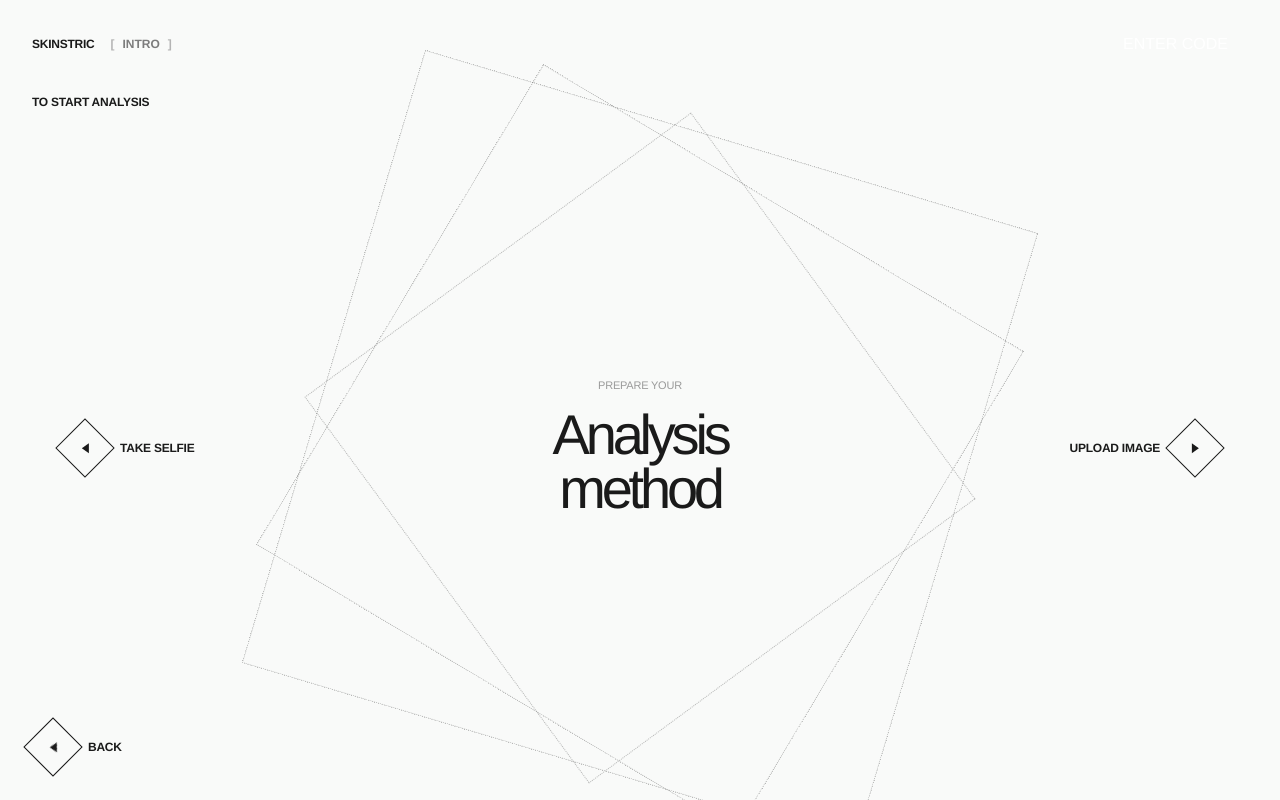
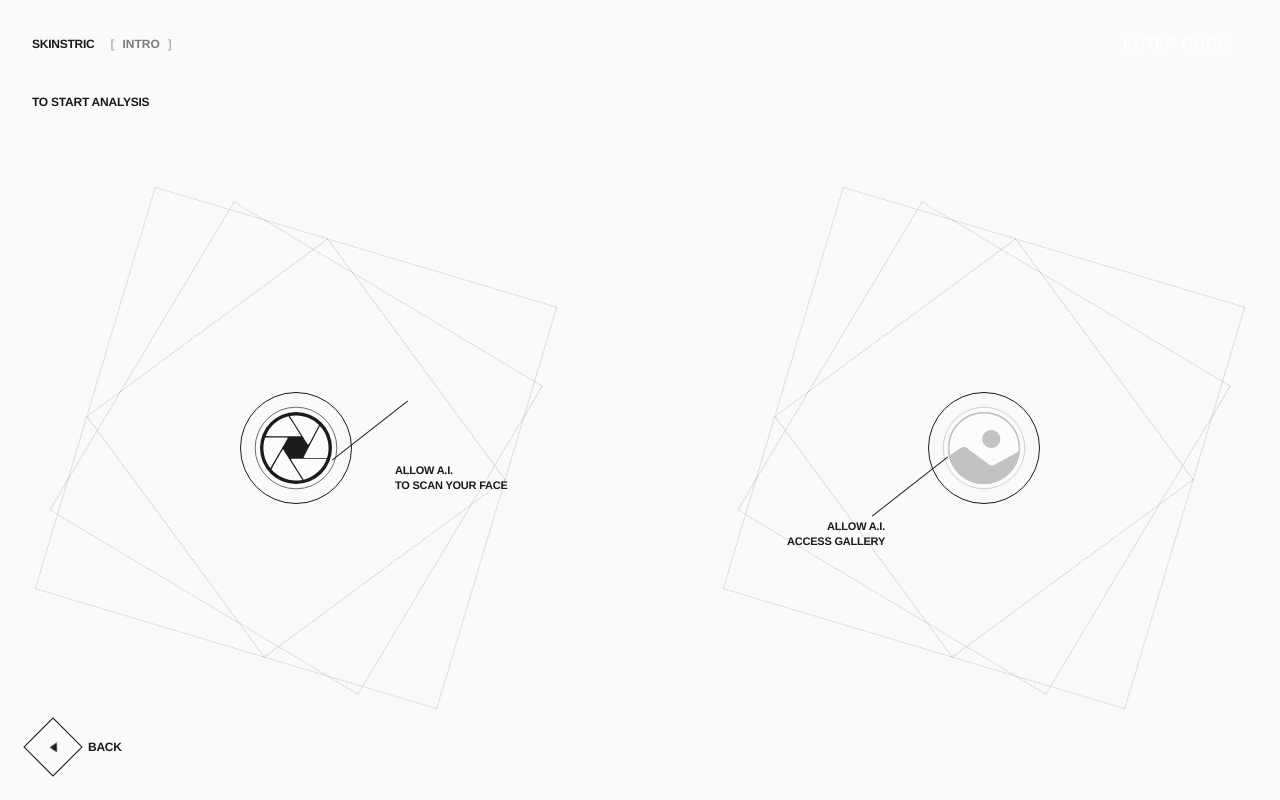
Before and after one commit to ddismuke4502/SkinstricAi_Dame, a Next.js app: page /select in a window 1280 px wide. Built offline with nearby package versions, Linux system fonts and the light colour scheme.

Commit message:
use figma icons on access screen

```diff
--- a/src/app/select/page.tsx
+++ b/src/app/select/page.tsx
@@ -1,8 +1,80 @@
+import Link from "next/link";
 import BottomNav from "@/components/layout/BottomNav";
 import PageShell from "@/components/layout/PageShell";
-import DiamondButton from "@/components/ui/DiamondButton";
-import RotatingDiamond from "@/components/ui/RotatingDiamond";
+import Image from "next/image";
 import { ROUTES } from "@/constants/routes";
+
+type AccessOptionProps = {
+  href: string;
+  type: "camera" | "gallery";
+};
+
+function AccessOption({ href, type }: AccessOptionProps) {
+  const isCamera = type === "camera";
+
+  return (
+    <Link
+      href={href}
+      className={[
+        "group relative grid h-80 w-[320px] place-items-center md:h-105 md:w-105",
+        isCamera ? "lg:-translate-x-8" : "lg:translate-x-8",
+      ].join(" ")}
+    >
+      <span className="diamond-frame rotate-slow w-[320px] opacity-80 md:w-105" />
+      <span className="diamond-frame rotate-medium w-70 opacity-80 md:w-90" />
+      <span className="diamond-frame rotate-fast w-60 opacity-80 md:w-75" />
+
+      <div className="relative z-10 grid place-items-center">
+        <div className="grid h-24 w-24 place-items-center rounded-full border border-[#1a1a1a] transition-transform duration-300 group-hover:scale-105 md:h-28 md:w-28">
+          <Image
+            src={
+              isCamera
+                ? "/assets/icons/camera-aperture.svg"
+                : "/assets/icons/gallery-icon.svg"
+            }
+            alt=""
+            width={96}
+            height={96}
+            className="h-20 w-20 object-contain md:h-24 md:w-24"
+            aria-hidden="true"
+          />
+        </div>
+
+        <div
+          className={[
+            "absolute hidden h-px w-24 bg-[#1a1a1a] md:block",
+            isCamera
+              ? "left-17.5 top-8.75 rotate-[-38deg] md:left-20.5 md:top-9.5"
+              : "right-17.5 top-21.25 rotate-[-38deg] md:right-20.5 md:top-23.5",
+          ].join(" ")}
+        />
+
+        <p
+          className={[
+            "absolute w-40 text-[11px] font-semibold uppercase leading-snug tracking-[-0.02em] text-[#1a1a1a]",
+            isCamera
+              ? "left-33.75 top-16 text-left md:left-38.75 md:top-18"
+              : "right-33.75 top-28 text-right md:right-38.75 md:top-32",
+          ].join(" ")}
+        >
+          {isCamera ? (
+            <>
+              ALLOW A.I.
+              <br />
+              TO SCAN YOUR FACE
+            </>
+          ) : (
+            <>
+              ALLOW A.I.
+              <br />
+              ACCESS GALLERY
+            </>
+          )}
+        </p>
+      </div>
+    </Link>
+  );
+}
 
 export default function SelectPage() {
   return (
@@ -13,54 +85,14 @@
         </div>
 
         <div className="flex min-h-[calc(100vh-6rem)] items-center justify-center">
-          <div className="relative flex w-full max-w-6xl items-center justify-center">
-            <div className="absolute left-0 top-1/2 z-20 hidden -translate-y-1/2 lg:block">
-              <DiamondButton
-                label="TAKE SELFIE"
-                href={ROUTES.camera}
-                direction="left"
-              />
-            </div>
-
-            <RotatingDiamond size="lg">
-              <p className="skinstric-muted-label mb-4">PREPARE YOUR</p>
-              <h1 className="skinstric-section-title">
-                Analysis
-                <br />
-                method
-              </h1>
-
-              <div className="mt-12 flex flex-col items-center gap-7 lg:hidden">
-                <DiamondButton
-                  label="TAKE SELFIE"
-                  href={ROUTES.camera}
-                  direction="left"
-                />
-
-                <DiamondButton
-                  label="UPLOAD IMAGE"
-                  href={ROUTES.upload}
-                  direction="right"
-                />
-              </div>
-            </RotatingDiamond>
-
-            <div className="absolute right-0 top-1/2 z-20 hidden -translate-y-1/2 lg:block">
-              <DiamondButton
-                label="UPLOAD IMAGE"
-                href={ROUTES.upload}
-                direction="right"
-              />
-            </div>
+          <div className="grid w-full max-w-6xl place-items-center gap-10 lg:grid-cols-2 lg:gap-24">
+            <AccessOption href={ROUTES.camera} type="camera" />
+            <AccessOption href={ROUTES.upload} type="gallery" />
           </div>
         </div>
       </section>
 
-      <BottomNav
-        backHref={ROUTES.testing}
-        showBack
-        showProceed={false}
-      />
+      <BottomNav backHref={ROUTES.testing} showBack showProceed={false} />
     </PageShell>
   );
 }
```
Also changed, not shown: public/assets/icons/camera-aperture.svg (added), public/assets/icons/gallery-icon.svg (added).
